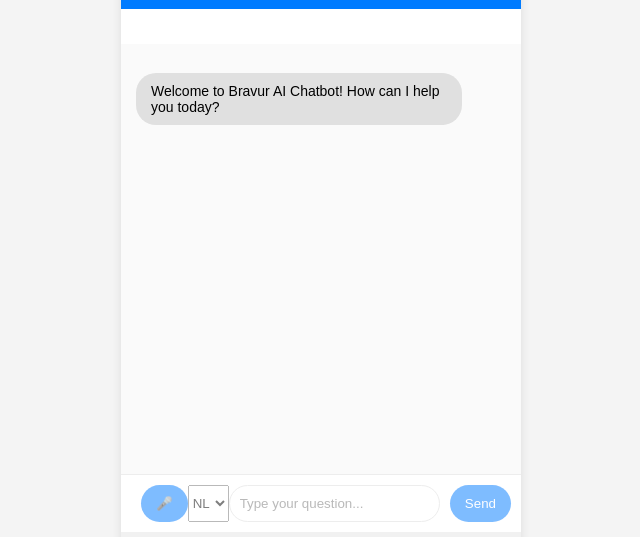
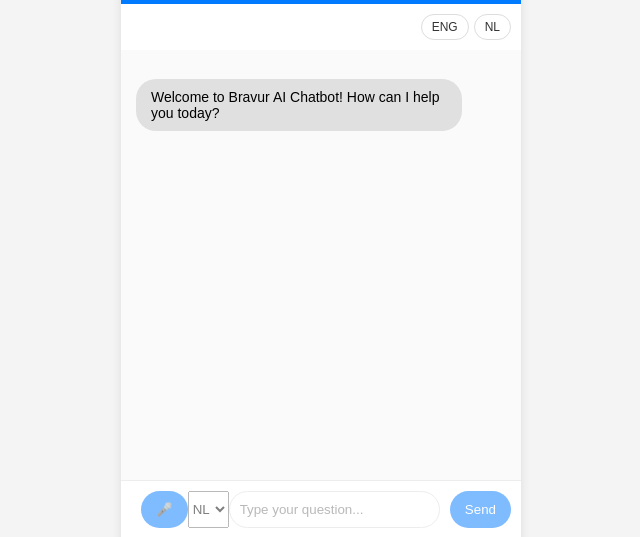
Before and after one commit to MergerAccount/Bravurs_AI_Chatbot, a Flask app: page / in a window 1280 px wide. Shown: the top 537 px of the page, without its empty margins (319-959 px from the left). Run offline with Flask 3, Linux system fonts and the light colour scheme; data that the repository does not hold is empty; some libraries are stand-ins or nearby versions.

Commit message:
feat: added container for buttons

```diff
--- a/static/templates/index.html
+++ b/static/templates/index.html
@@ -10,6 +10,13 @@
 <div class="chat-container">
   <h1>Bravur AI Chatbot</h1>
   <div class="chat-header"></div>
+
+    <div class="language-toggle-container">
+      <div class="language-toggle">
+        <button id="eng-btn" class="language-btn active">ENG</button>
+        <button id="nl-btn" class="language-btn inactive">NL</button>
+      </div>
+    </div>
 
   <div id="chat-box" class="chat-box"></div>
   <div class="spinner" id="spinner"></div>
```
